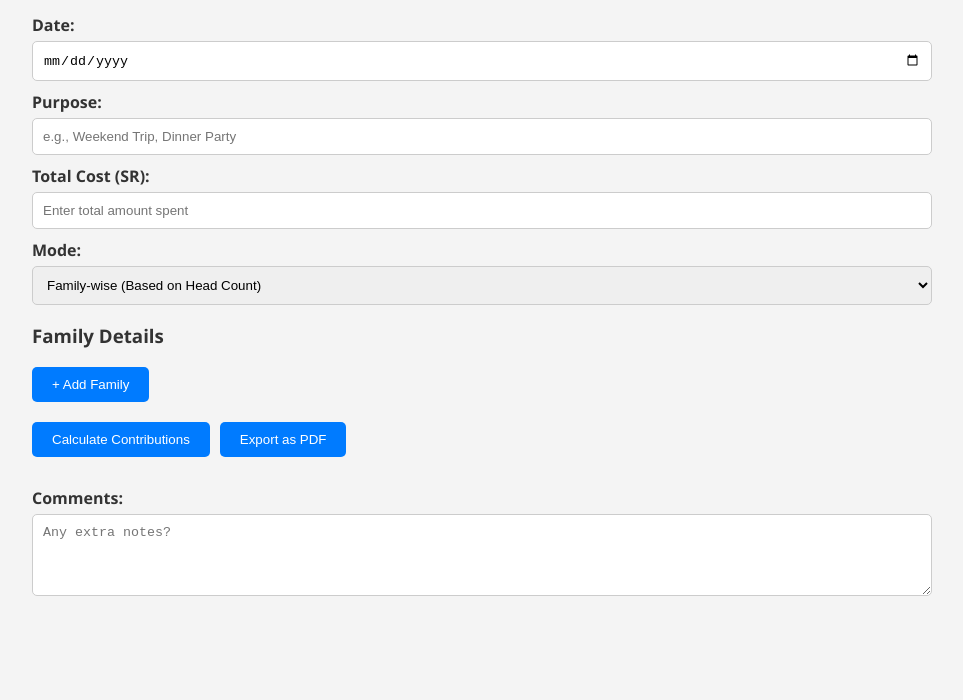
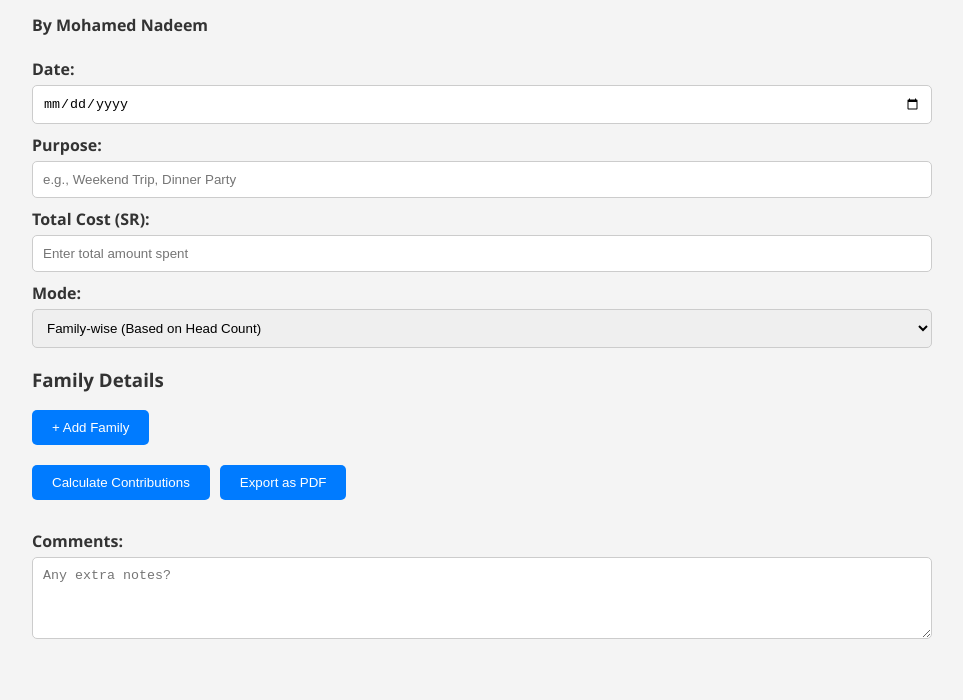
Before and after one commit to Code-and-Hack/Family-contribution-calculator, a plain HTML site: page index.html in a window 1280 px wide. Shown: the part 100-800 px from the top of the page, without its empty margins (158-1121 px from the left). Drawn offline with nearby package versions, Linux system fonts and the light colour scheme.

Commit message:
Update and rename Index.html to index.html
Bug fixes

```diff
--- a/Index.html
+++ b/index.html
@@ -122,6 +122,7 @@
 </head>
 <body>
   <h1>Contribution Calculator Deluxe ✨</h1>
+  <h4>By Mohamed Nadeem</h4>
 
   <div id="errorMessages" style="display: none;"></div>
 
```
